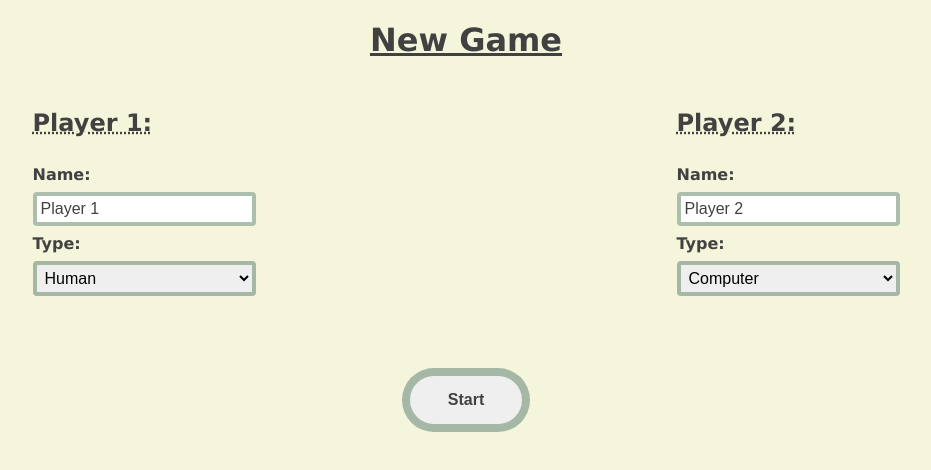
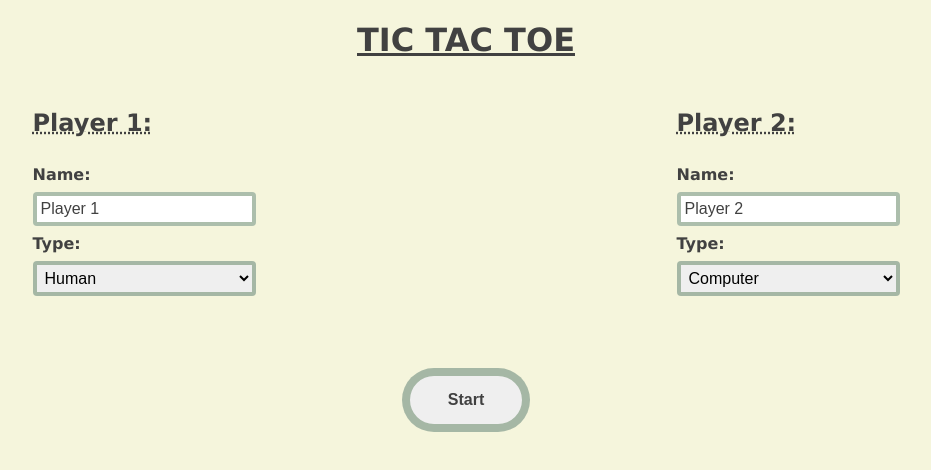
Before and after one commit to CFeeney333/TicTacToe, a plain HTML site: page index.html in a window 1280 px wide. Shown: the whole page, without its empty margins (174-1105 px from the left). Drawn offline with Linux system fonts and the light colour scheme.

Commit message:
Change title from new game to tic tac toe

```diff
--- a/index.html
+++ b/index.html
@@ -12,7 +12,7 @@
 <div id="new-view" class="">
   <div class="flow-container flow-column">
     <div class="flow-container">
-      <h1>New Game</h1>
+      <h1>TIC TAC TOE</h1>
     </div>
 
     <div class="flow-container">
```
